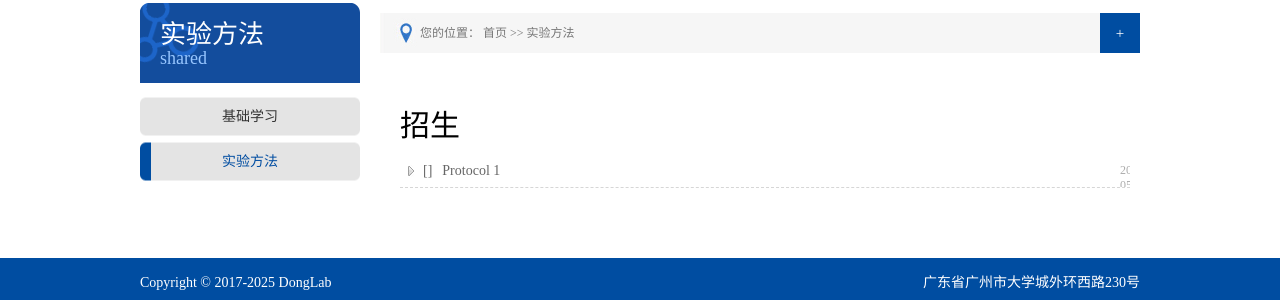
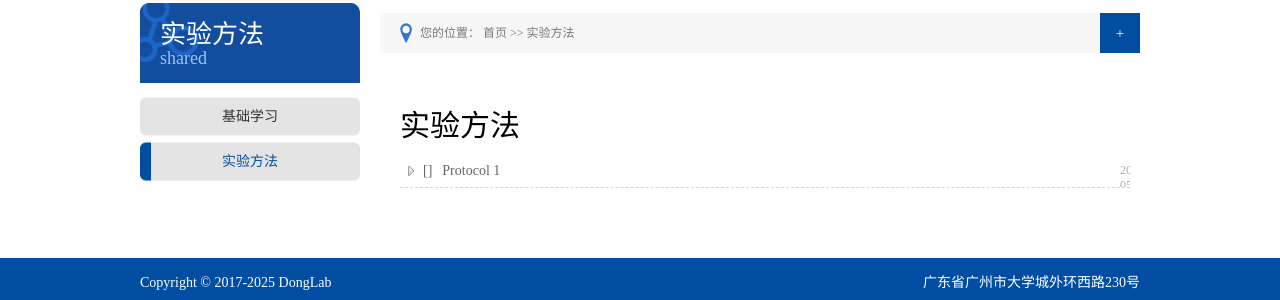
Before and after one commit to zhanweimin2021/zhanweimin2021.github.io, a Jekyll site: the page built from pages/protocol.html, in a window 1280 px wide. Shown: the part 195-495 px from the top of the page. Built offline with Jekyll 4.4.1, drawn with Linux system fonts in a browser that asks for light colours.

Commit message:
Update protocol.html

```diff
--- a/pages/protocol.html
+++ b/pages/protocol.html
@@ -12,7 +12,7 @@ description: 实验方法
 <div class="n_list">
   <div class="n_list_c">
     <div class="n_right_bottom">
-      <h1>招生</h1>
+      <h1>实验方法</h1>
       <ul>{% for post in site.categories["protocol"] %}
         <li>
           <div class="n_temp_r_b1"><img src="/images/assets/2-000.gif"><h4>[{{ post.type }}]</h4><p><a href="{{ site.url }}{{ post.url }}">{{ post.title }}</a></p></div>
```
